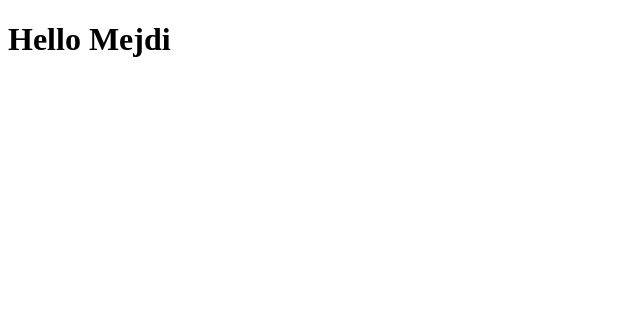
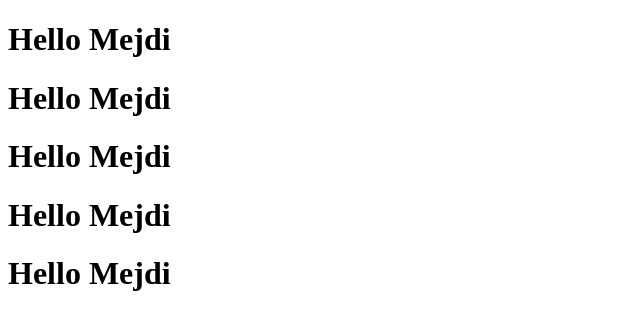
Before and after one commit to Mejdios/Test, a plain HTML site: page index.html in a window 1280 px wide. Shown: the whole page, without its empty margins (0-640 px from the left). Drawn offline with Linux system fonts and the light colour scheme.

Commit message:
new branch

```diff
--- a/index.html
+++ b/index.html
@@ -7,5 +7,9 @@
 </head>
 <body>
     <h1>Hello Mejdi</h1>
+    <h1>Hello Mejdi</h1>
+    <h1>Hello Mejdi</h1>
+    <h1>Hello Mejdi</h1>
+    <h1>Hello Mejdi</h1>
 </body>
 </html>
```
